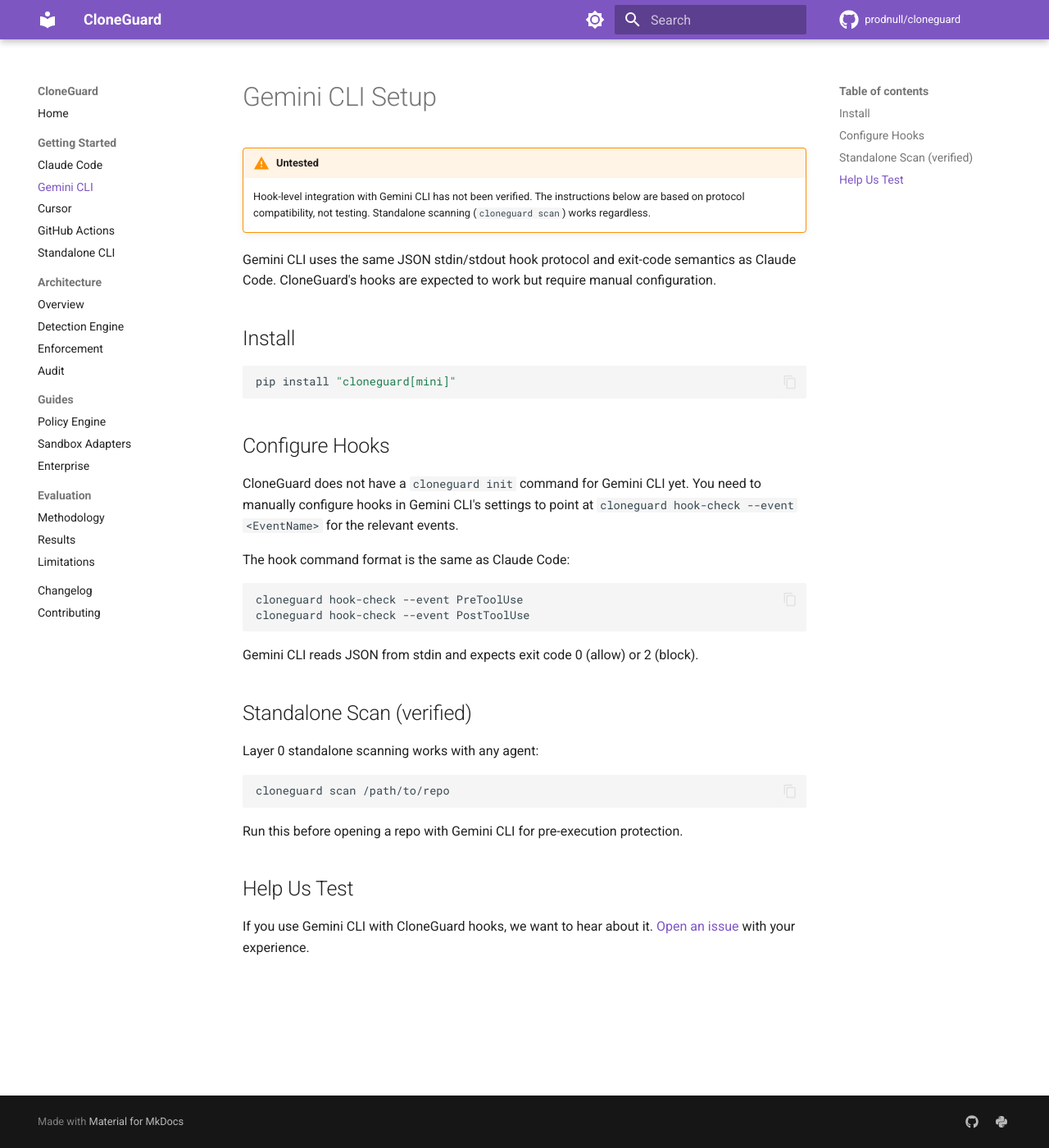
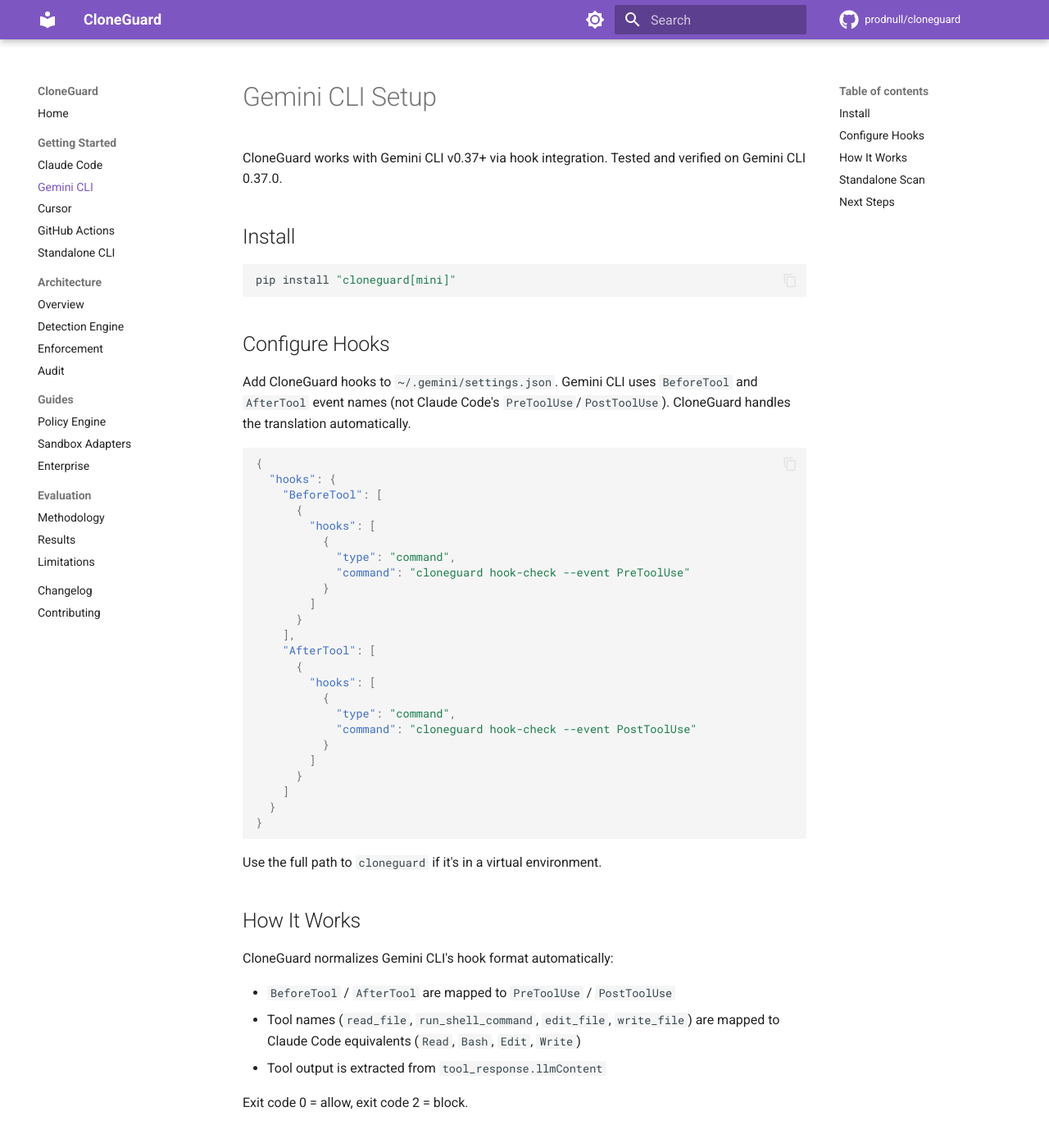
Before and after one commit to prodnull/cloneguard, an MkDocs documentation site: the page built from site-src/getting-started/gemini-cli.md, in a window 1280 px wide and 1400 px high. Shown: the whole window at 82% size. Built offline with MkDocs 1.6.1 and Material for MkDocs 9.7.7, drawn with Linux system fonts in a browser that asks for light colours; comment, search, counter and statistics services are not loaded; some of the changed text lies outside the part shown.

Commit message:
feat: verified Gemini CLI hook integration
Add input normalization to hooks.py for Gemini CLI format: maps
BeforeTool/AfterTool events, translates tool names (read_file to Read,
run_shell_command to Bash), and extracts tool output from
tool_response.llmContent.

Tested live on Gemini CLI 0.37.0: CloneGuard blocked a malicious
.clinerules payload via AfterTool hook with exit code 2.

Updated README and docs site to reflect verified Gemini CLI support.

Co-Authored-By: Claude Opus 4.6 (1M context) <noreply@anthropic.com>

````diff
--- a/site-src/getting-started/gemini-cli.md
+++ b/site-src/getting-started/gemini-cli.md
@@ -1,13 +1,7 @@
 # Gemini CLI Setup
 
-!!! warning "Untested"
-    Hook-level integration with Gemini CLI has not been verified. The
-    instructions below are based on protocol compatibility, not testing.
-    Standalone scanning (`cloneguard scan`) works regardless.
-
-Gemini CLI uses the same JSON stdin/stdout hook protocol and exit-code
-semantics as Claude Code. CloneGuard's hooks are expected to work but
-require manual configuration.
+CloneGuard works with Gemini CLI v0.37+ via hook integration. Tested
+and verified on Gemini CLI 0.37.0.
 
 ## Install
 
@@ -17,33 +11,60 @@ pip install "cloneguard[mini]"
 
 ## Configure Hooks
 
-CloneGuard does not have a `cloneguard init` command for Gemini CLI yet.
-You need to manually configure hooks in Gemini CLI's settings to point
-at `cloneguard hook-check --event <EventName>` for the relevant events.
+Add CloneGuard hooks to `~/.gemini/settings.json`. Gemini CLI uses
+`BeforeTool` and `AfterTool` event names (not Claude Code's
+`PreToolUse`/`PostToolUse`). CloneGuard handles the translation
+automatically.
 
-The hook command format is the same as Claude Code:
-
-```
-cloneguard hook-check --event PreToolUse
-cloneguard hook-check --event PostToolUse
+```json
+{
+  "hooks": {
+    "BeforeTool": [
+      {
+        "hooks": [
+          {
+            "type": "command",
+            "command": "cloneguard hook-check --event PreToolUse"
+          }
+        ]
+      }
+    ],
+    "AfterTool": [
+      {
+        "hooks": [
+          {
+            "type": "command",
+            "command": "cloneguard hook-check --event PostToolUse"
+          }
+        ]
+      }
+    ]
+  }
+}
 ```
 
-Gemini CLI reads JSON from stdin and expects exit code 0 (allow) or 2
-(block).
+Use the full path to `cloneguard` if it's in a virtual environment.
 
-## Standalone Scan (verified)
+## How It Works
 
-Layer 0 standalone scanning works with any agent:
+CloneGuard normalizes Gemini CLI's hook format automatically:
+
+- `BeforeTool` / `AfterTool` are mapped to `PreToolUse` / `PostToolUse`
+- Tool names (`read_file`, `run_shell_command`, `edit_file`, `write_file`)
+  are mapped to Claude Code equivalents (`Read`, `Bash`, `Edit`, `Write`)
+- Tool output is extracted from `tool_response.llmContent`
+
+Exit code 0 = allow, exit code 2 = block.
+
+## Standalone Scan
+
+Layer 0 standalone scanning works without any hook configuration:
 
 ```bash
 cloneguard scan /path/to/repo
 ```
 
-Run this before opening a repo with Gemini CLI for pre-execution
-protection.
+## Next Steps
 
-## Help Us Test
-
-If you use Gemini CLI with CloneGuard hooks, we want to hear about it.
-[Open an issue](https://github.com/prodnull/cloneguard/issues) with
-your experience.
+- [Policy engine configuration](../guides/policy-engine.md)
+- [Architecture overview](../architecture/overview.md)
````
Also changed, not shown: README.md (+6 -7 lines), 1 other file.
